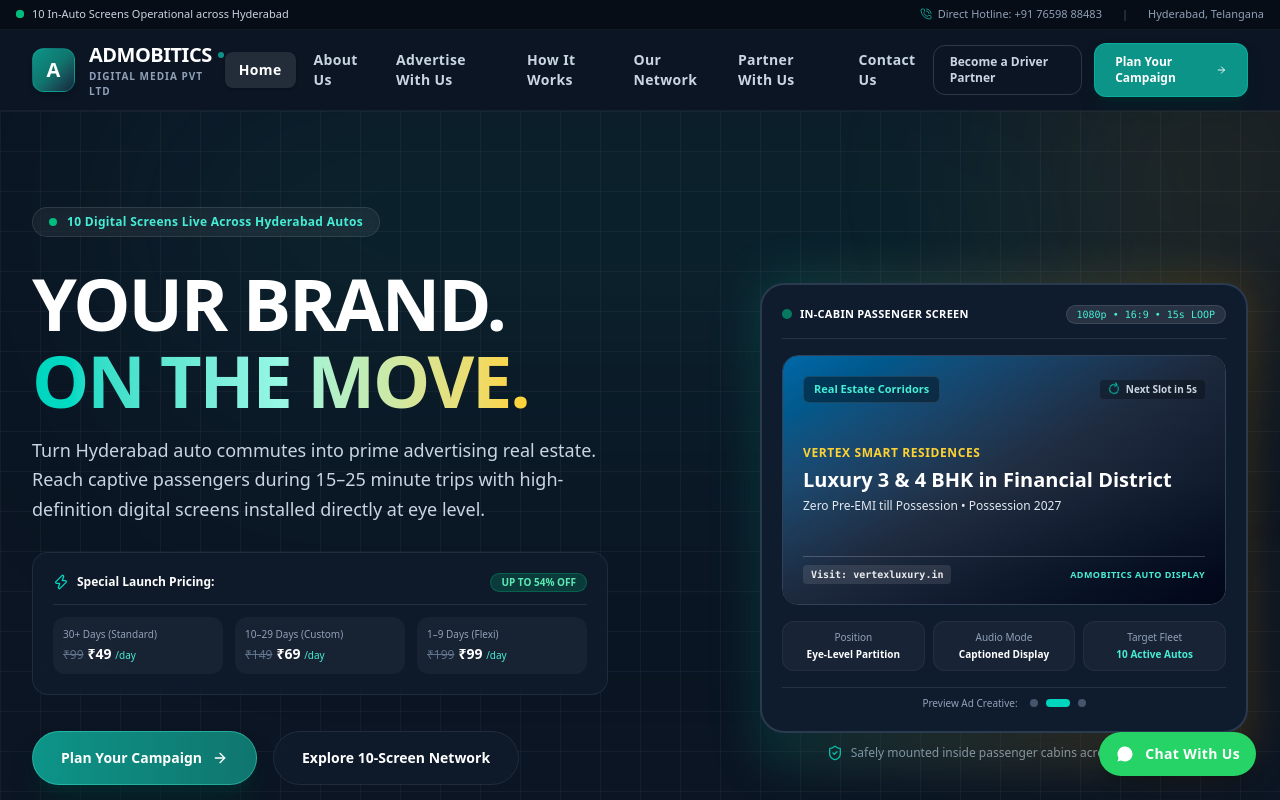
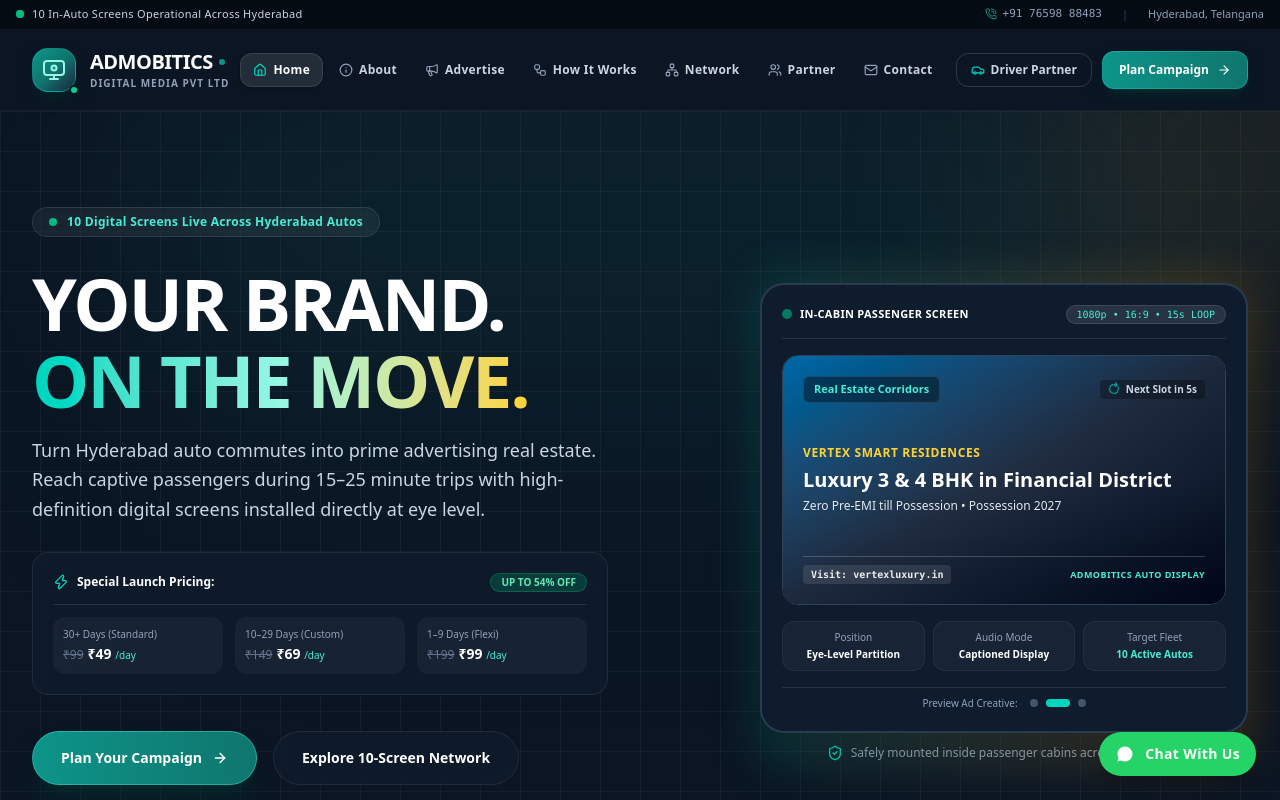
Before and after one commit to abhiwebappcreations-a11y/admobitics_website, a Next.js app: page / in a window 1280 px wide. Shown: the top 800 px of the page. Built offline with nearby package versions, Linux system fonts and the light colour scheme.

Commit message:
style: replace plain letter A with custom high-tech digital screen vector logo and crisp micro-icons

```diff
--- a/src/components/layout/Header.tsx
+++ b/src/components/layout/Header.tsx
@@ -4,7 +4,20 @@
 import Link from "next/link";
 import { usePathname } from "next/navigation";
 import { siteConfig } from "@/config/site";
-import { Menu, X, ArrowRight, ShieldCheck, PhoneCall, Sparkles } from "lucide-react";
+import {
+  Menu,
+  X,
+  ArrowRight,
+  PhoneCall,
+  Home,
+  Info,
+  Megaphone,
+  Workflow,
+  Network,
+  Users,
+  Mail,
+  Car,
+} from "lucide-react";
 
 export function Header() {
   const [mobileMenuOpen, setMobileMenuOpen] = useState(false);
@@ -19,29 +32,40 @@
     return () => window.removeEventListener("scroll", handleScroll);
   }, []);
 
+  // Navigation items with clean, high-tech minimalist icons
+  const navItems = [
+    { label: "Home", href: "/", icon: Home },
+    { label: "About", href: "/about", icon: Info },
+    { label: "Advertise", href: "/advertise", icon: Megaphone },
+    { label: "How It Works", href: "/how-it-works", icon: Workflow },
+    { label: "Network", href: "/network", icon: Network },
+    { label: "Partner", href: "/partner", icon: Users },
+    { label: "Contact", href: "/contact", icon: Mail },
+  ];
+
   return (
     <>
       {/* 1. Top Mini Corporate Status Bar */}
-      <div className="bg-[#070D16] border-b border-white/5 py-1.5 px-4 text-[11px] text-slate-400 hidden sm:block">
+      <div className="bg-[#050B13] border-b border-white/5 py-1.5 px-4 text-[11px] text-slate-400 hidden md:block">
         <div className="max-w-7xl mx-auto flex items-center justify-between">
           <div className="flex items-center gap-2">
             <span className="relative flex h-2 w-2">
               <span className="animate-ping absolute inline-flex h-full w-full rounded-full bg-emerald-400 opacity-75" />
               <span className="relative inline-flex rounded-full h-2 w-2 bg-emerald-500" />
             </span>
-            <span className="text-slate-300 font-medium">
-              10 In-Auto Screens Operational across Hyderabad
+            <span className="text-slate-300 font-medium tracking-wide">
+              10 In-Auto Screens Operational Across Hyderabad
             </span>
           </div>
           <div className="flex items-center gap-5">
             <a
               href="tel:+917659888483"
-              className="hover:text-teal-300 flex items-center gap-1.5 transition-colors"
+              className="hover:text-teal-300 flex items-center gap-1.5 transition-colors font-mono text-[11px]"
             >
               <PhoneCall className="w-3 h-3 text-[#0D9488]" />
-              <span>Direct Hotline: +91 76598 88483</span>
+              <span>+91 76598 88483</span>
             </a>
-            <span className="text-slate-600">|</span>
+            <span className="text-slate-700">|</span>
             <span className="text-slate-400">Hyderabad, Telangana</span>
           </div>
         </div>
@@ -51,17 +75,33 @@
       <header
         className={`sticky top-0 z-50 transition-all duration-300 ${
           scrolled
-            ? "bg-[#0B1523]/95 backdrop-blur-md shadow-2xl shadow-black/40 border-b border-white/10"
+            ? "bg-[#0B1523]/95 backdrop-blur-md shadow-2xl shadow-black/50 border-b border-white/10"
             : "bg-[#0B1523] border-b border-white/5"
         }`}
       >
         <div className="max-w-7xl mx-auto px-4 sm:px-6 lg:px-8">
           <div className="flex items-center justify-between h-20">
 
-            {/* Brand Logo & Corporate Monogram */}
+            {/* High-Tech Custom Auto/Digital Screen Logo Icon */}
             <Link href="/" className="flex items-center gap-3.5 group">
-              <div className="w-11 h-11 rounded-xl bg-gradient-to-br from-[#0D9488] via-[#0F766E] to-[#13263D] flex items-center justify-center font-black text-xl text-white shadow-md border border-teal-400/30 group-hover:border-teal-300 group-hover:scale-105 transition-all">
-                A
+              <div className="relative w-11 h-11 rounded-2xl bg-gradient-to-br from-[#0D9488] via-[#0F766E] to-[#13263D] flex items-center justify-center text-white shadow-lg shadow-teal-950/50 border border-teal-400/40 group-hover:scale-105 group-hover:border-teal-300 transition-all duration-300">
+                <svg
+                  className="w-6 h-6 text-teal-200 group-hover:text-white transition-colors"
+                  viewBox="0 0 24 24"
+                  fill="none"
+                  stroke="currentColor"
+                  strokeWidth="2"
+                  strokeLinecap="round"
+                  strokeLinejoin="round"
+                >
+                  {/* Digital screen inside mobility bracket */}
+                  <rect x="2" y="3" width="20" height="14" rx="3" />
+                  <line x1="8" y1="21" x2="16" y2="21" />
+                  <line x1="12" y1="17" x2="12" y2="21" />
+                  {/* Glowing center play / ad signal */}
+                  <circle cx="12" cy="10" r="2.5" fill="#0D9488" />
+                </svg>
+                <span className="absolute -bottom-1 -right-1 w-2.5 h-2.5 bg-emerald-400 rounded-full border-2 border-[#0B1523]" />
               </div>
               <div className="flex flex-col">
                 <span className="font-extrabold text-xl tracking-tight text-white flex items-center gap-1.5 font-sans">
@@ -74,17 +114,40 @@
               </div>
             </Link>
 
-            {/* Desktop Navigation Links */}
-            <nav className="hidden lg:flex items-center gap-1">
-              {siteConfig.navigation.map((item) => {
+            {/* Desktop Navigation Links with Micro Icons */}
+            <nav className="hidden xl:flex items-center gap-1">
+              {navItems.map((item) => {
+                const Icon = item.icon;
                 const isActive = pathname === item.href;
                 return (
                   <Link
                     key={item.href}
                     href={item.href}
-                    className={`px-3.5 py-2 rounded-lg text-sm font-semibold tracking-wide transition-all ${
+                    className={`flex items-center gap-1.5 px-3 py-2 rounded-xl text-xs font-semibold tracking-wide transition-all ${
                       isActive
-                        ? "text-white bg-white/10 shadow-sm"
+                        ? "text-white bg-white/10 shadow-sm border border-white/10"
+                        : "text-slate-300 hover:text-white hover:bg-white/5"
+                    }`}
+                  >
+                    <Icon className={`w-3.5 h-3.5 ${isActive ? "text-teal-400" : "text-slate-400"}`} />
+                    <span>{item.label}</span>
+                  </Link>
+                );
+              })}
+            </nav>
+
+            {/* Compact Desktop Navigation for Medium Screens (Without Text Labels Overcrowding) */}
+            <nav className="hidden lg:flex xl:hidden items-center gap-1">
+              {navItems.map((item) => {
+                const Icon = item.icon;
+                const isActive = pathname === item.href;
+                return (
+                  <Link
+                    key={item.href}
+                    href={item.href}
+                    className={`px-2.5 py-2 rounded-xl text-xs font-semibold tracking-wide transition-all ${
+                      isActive
+                        ? "text-white bg-white/10 border border-white/10"
                         : "text-slate-300 hover:text-white hover:bg-white/5"
                     }`}
                   >
@@ -95,18 +158,20 @@
             </nav>
 
             {/* Right Action CTAs */}
-            <div className="hidden lg:flex items-center gap-3">
+            <div className="hidden lg:flex items-center gap-2.5">
               <Link
                 href="/partner"
-                className="text-xs font-semibold px-4 py-2 text-slate-300 hover:text-white border border-white/15 rounded-xl hover:bg-white/5 transition-all touch-press"
+                className="text-xs font-semibold px-3.5 py-2 text-slate-300 hover:text-white border border-white/15 rounded-xl hover:bg-white/5 transition-all touch-press flex items-center gap-1.5"
               >
-                Become a Driver Partner
+                <Car className="w-3.5 h-3.5 text-teal-400" />
+                <span>Driver Partner</span>
               </Link>
+
               <Link
                 href="/advertise#plan"
-                className="text-xs font-bold px-5 py-2.5 bg-[#0D9488] hover:bg-[#0F766E] text-white rounded-xl shadow-lg shadow-teal-950/50 border border-teal-400/40 hover:border-teal-300 transition-all flex items-center gap-2 touch-press"
+                className="text-xs font-bold px-4 py-2.5 bg-gradient-to-r from-[#0D9488] to-[#0F766E] hover:from-[#0f766e] hover:to-[#0D9488] text-white rounded-xl shadow-lg shadow-teal-950/60 border border-teal-400/40 hover:border-teal-300 transition-all flex items-center gap-2 touch-press"
               >
-                <span>Plan Your Campaign</span>
+                <span>Plan Campaign</span>
                 <ArrowRight className="w-3.5 h-3.5" />
               </Link>
             </div>
@@ -125,29 +190,32 @@
 
         {/* Mobile Dropdown Menu */}
         {mobileMenuOpen && (
-          <div className="lg:hidden bg-[#0B1523] border-b border-white/10 px-4 pt-3 pb-6 space-y-2">
-            {siteConfig.navigation.map((item) => {
+          <div className="lg:hidden bg-[#0B1523] border-b border-white/10 px-4 pt-3 pb-6 space-y-1.5">
+            {navItems.map((item) => {
+              const Icon = item.icon;
               const isActive = pathname === item.href;
               return (
                 <Link
                   key={item.href}
                   href={item.href}
                   onClick={() => setMobileMenuOpen(false)}
-                  className={`block px-4 py-3 rounded-xl text-sm font-semibold ${
+                  className={`flex items-center gap-3 px-4 py-3 rounded-xl text-sm font-semibold ${
                     isActive
-                      ? "bg-white/10 text-white font-bold"
+                      ? "bg-white/10 text-white font-bold border border-white/10"
                       : "text-slate-300 hover:bg-white/5 hover:text-white"
                   }`}
                 >
-                  {item.label}
+                  <Icon className="w-4 h-4 text-teal-400" />
+                  <span>{item.label}</span>
                 </Link>
               );
             })}
+
             <div className="pt-4 border-t border-white/10 flex flex-col gap-2.5">
               <Link
                 href="/advertise#plan"
                 onClick={() => setMobileMenuOpen(false)}
-                className="w-full text-center text-sm font-bold py-3.5 bg-[#0D9488] text-white rounded-xl shadow-lg touch-press flex items-center justify-center gap-2"
+                className="w-full text-center text-sm font-bold py-3.5 bg-gradient-to-r from-[#0D9488] to-[#0F766E] text-white rounded-xl shadow-lg touch-press flex items-center justify-center gap-2"
               >
                 Plan Your Campaign
                 <ArrowRight className="w-4 h-4" />
@@ -155,9 +223,10 @@
               <Link
                 href="/partner"
                 onClick={() => setMobileMenuOpen(false)}
-                className="w-full text-center text-sm font-semibold py-3 border border-white/15 text-slate-200 rounded-xl hover:bg-white/5 touch-press"
+                className="w-full text-center text-sm font-semibold py-3 border border-white/15 text-slate-200 rounded-xl hover:bg-white/5 touch-press flex items-center justify-center gap-2"
               >
-                Become a Driver Partner
+                <Car className="w-4 h-4 text-teal-400" />
+                <span>Become a Driver Partner</span>
               </Link>
             </div>
           </div>
```
